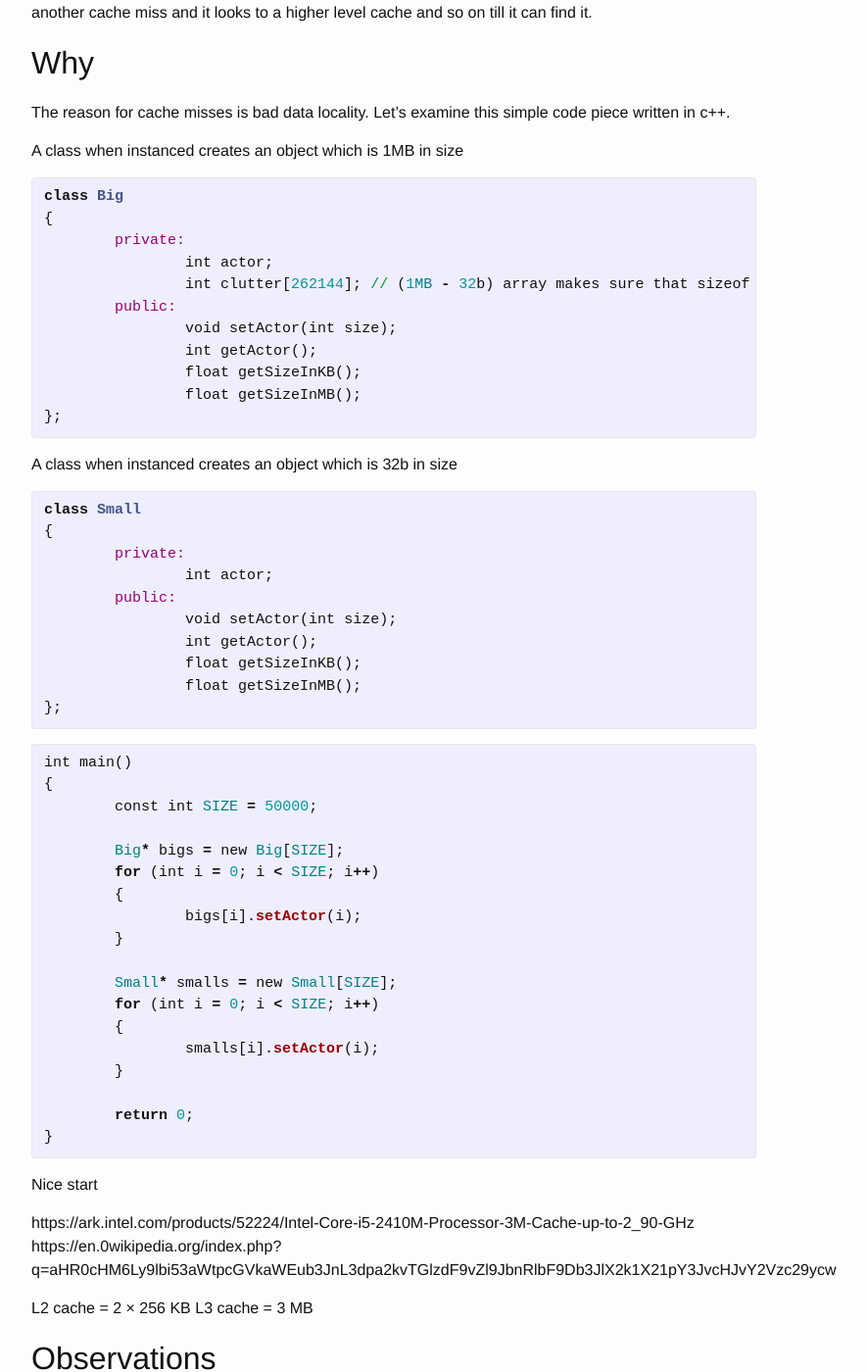
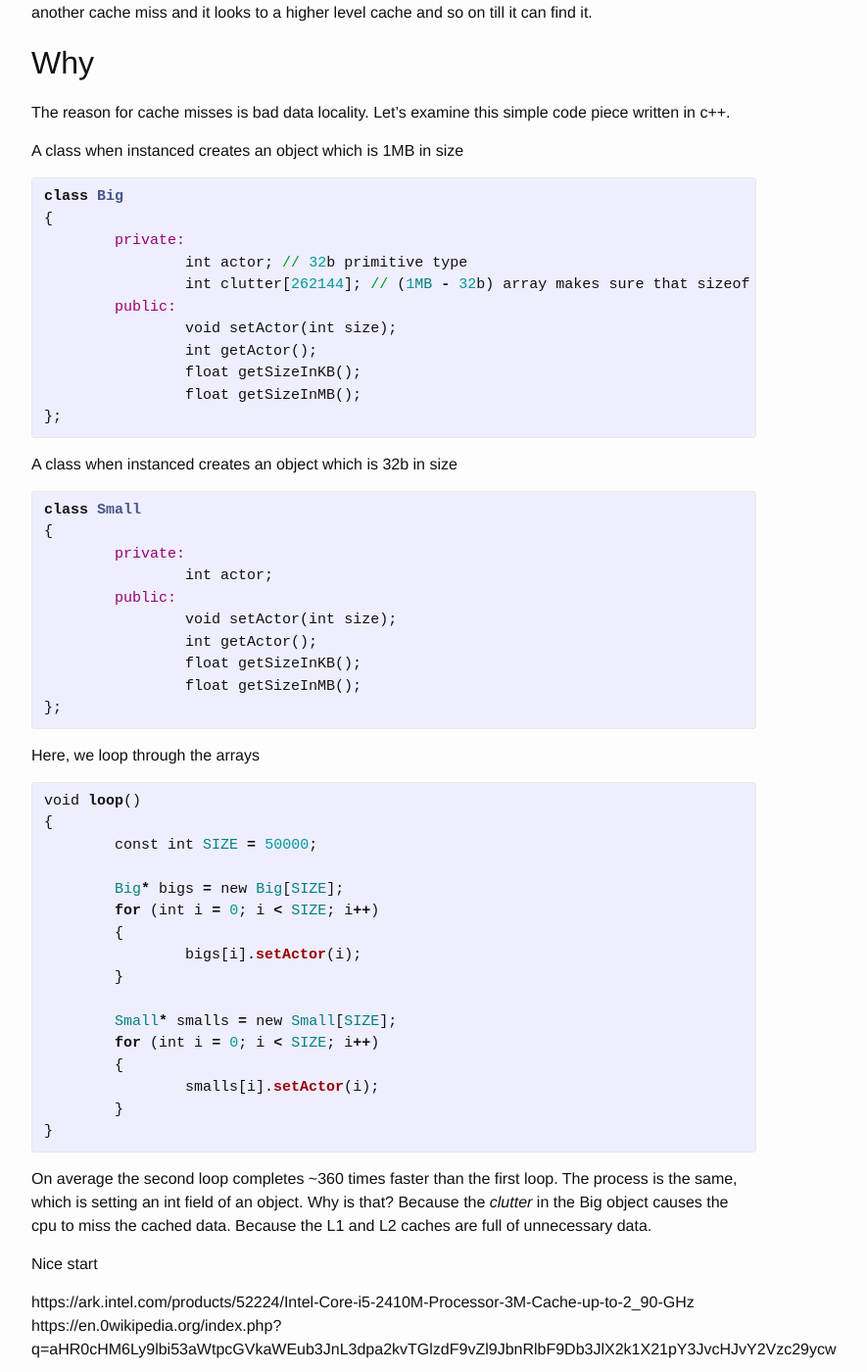
Before and after one commit to zehreken/zehreken.github.io, a Jekyll site: the page built from _posts/2017-06-08-cache-miss-and-data-locality.markdown, in a window 1280 px wide and 1400 px high, scrolled down 430 px. Shown: the whole window at 98% size, without its empty margins (238-1123 px from the left). Built offline with Jekyll 4.4.1, drawn with Linux system fonts in a browser that asks for light colours.

Commit message:
Update post

```diff
--- a/_posts/2017-06-08-cache-miss-and-data-locality.markdown
+++ b/_posts/2017-06-08-cache-miss-and-data-locality.markdown
@@ -14,7 +14,7 @@ A class when instanced creates an object which is 1MB in size
 class Big
 {
 	private:
-		int actor;
+		int actor; // 32b primitive type
 		int clutter[262144]; // (1MB - 32b) array makes sure that sizeof big is exatly 1MB
 	public:
 		void setActor(int size);
@@ -38,8 +38,9 @@ class Small
 };
 {% endhighlight %}
 
+Here, we loop through the arrays
 {% highlight ruby %}
-int main()
+void loop()
 {
 	const int SIZE = 50000;
 
@@ -54,12 +55,10 @@ int main()
 	{
 		smalls[i].setActor(i);
 	}
-
-	return 0;
 }
 {% endhighlight %}
 
-
+On average the second loop completes ~360 times faster than the first loop. The process is the same, which is setting an int field of an object. Why is that? Because the _clutter_ in the Big object causes the cpu to miss the cached data. Because the L1 and L2 caches are full of unnecessary data.
 
 
 
```
